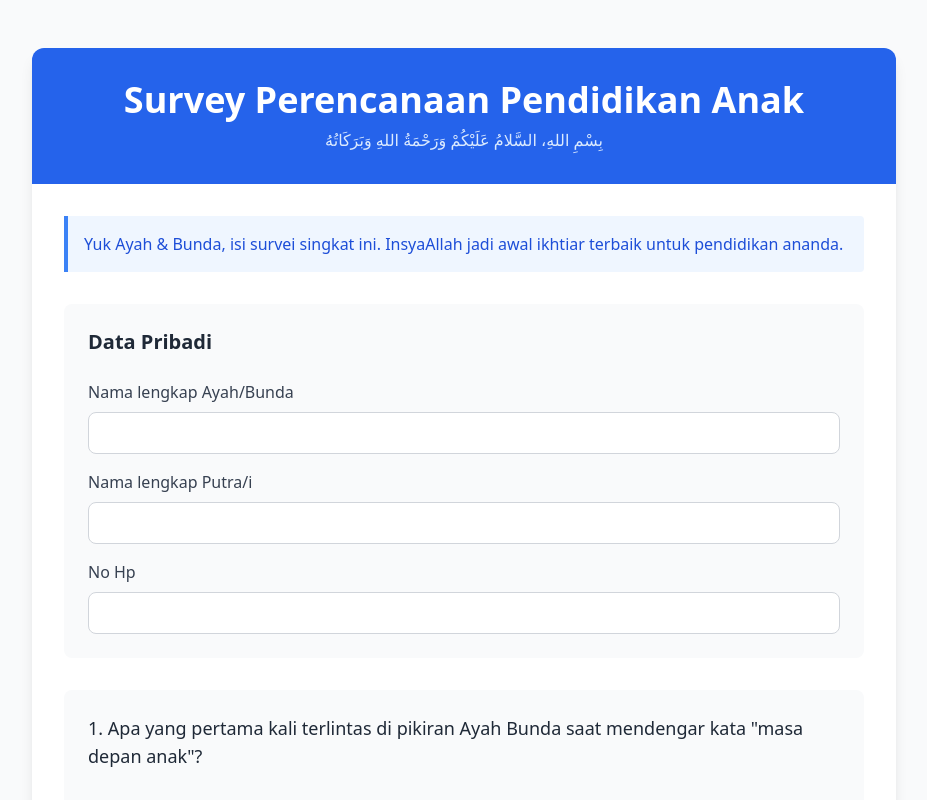
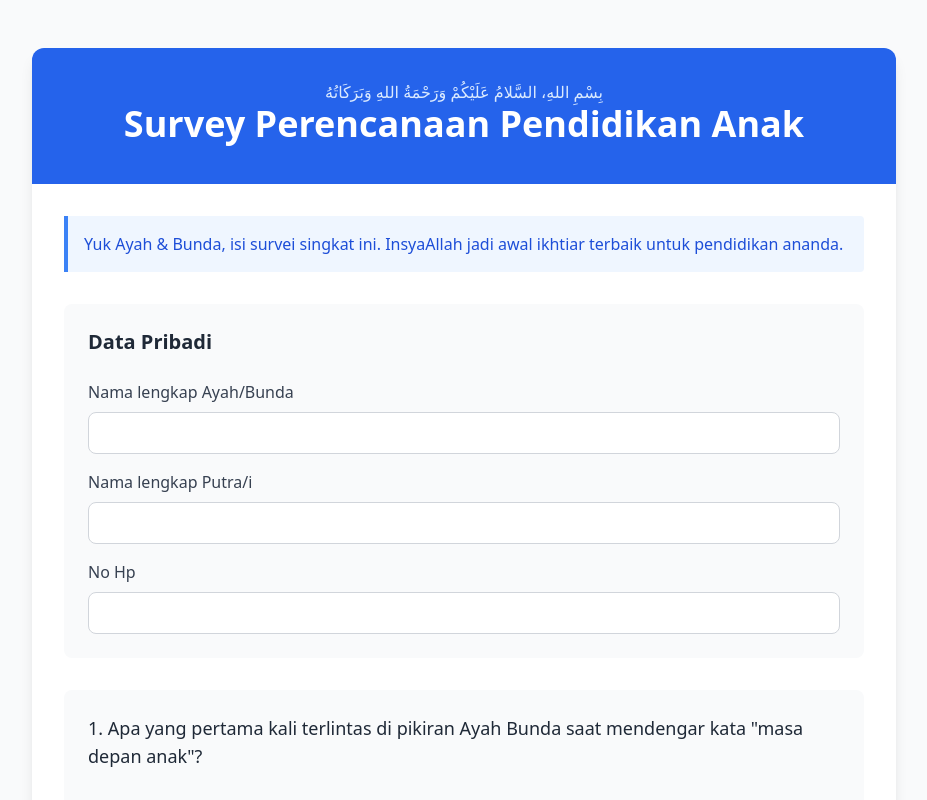
Before and after one commit to aprilian-wi/rencana-pendidikan, a React (Create React App) app in the folder client/: page / in a window 1280 px wide. Shown: the top 800 px of the page, without its empty margins (176-1103 px from the left). Built offline with nearby package versions, Linux system fonts and the light colour scheme.

Commit message:
Sync latest changes

```diff
--- a/client/src/pages/SurveyForm.js
+++ b/client/src/pages/SurveyForm.js
@@ -190,8 +190,8 @@
       <div className="max-w-4xl mx-auto px-4">
         <div className="bg-white rounded-xl shadow-lg overflow-hidden">
           <div className="bg-blue-600 text-white px-6 py-8 text-center">
+            <p className="text-blue-100">بِسْمِ اللهِ، السَّلامُ عَلَيْكُمْ وَرَحْمَةُ اللهِ وَبَرَكَاتُهُ</p>
             <h1 className="text-3xl md:text-4xl font-bold mb-2">Survey Perencanaan Pendidikan Anak</h1>
-            <p className="text-blue-100">بِسْمِ اللهِ، السَّلامُ عَلَيْكُمْ وَرَحْمَةُ اللهِ وَبَرَكَاتُهُ</p>
           </div>
 
           <div className="p-6 md:p-8">
```
